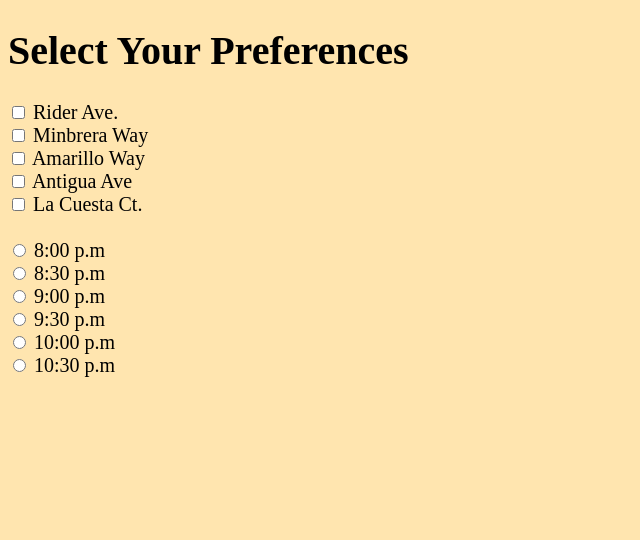
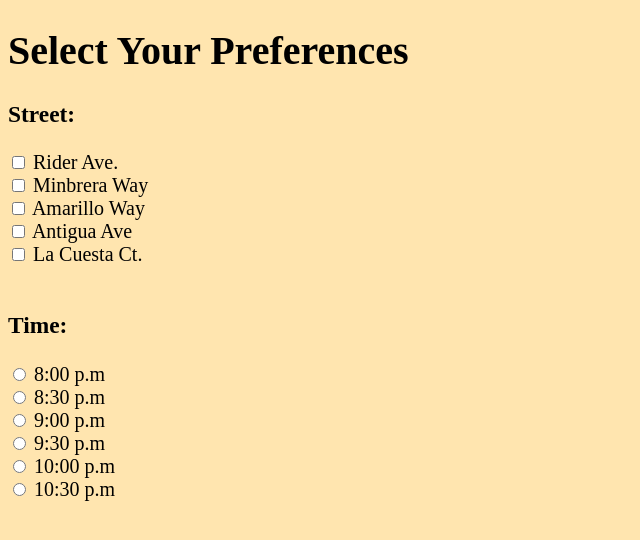
Before and after one commit to BlancaMarquez/CSSIx-Project, a Python web app: template templates/main-page.html in a window 1280 px wide. Shown: the top 540 px of the page, without its empty margins (0-640 px from the left). Run offline with Jinja, Linux system fonts and the light colour scheme; the template is opened without the code that fills it, so the values that code supplies are empty.

Commit message:
changes made to main pg

```diff
--- a/templates/main-page.html
+++ b/templates/main-page.html
@@ -7,6 +7,7 @@
   <body style="font-size: 20px;background-color: #ffe5af">
     <h1 style="">Select Your Preferences</h1>
     <form>
+      <h3>Street:</h3>
       <input type="checkbox" name="street" value="Rider Ave."> Rider Ave.<br>
       <input type="checkbox" name="street" value="Minbrera Way"> Minbrera Way<br>
       <input type="checkbox" name="street" value="Amarillo Way"> Amarillo Way<br>
@@ -14,7 +15,8 @@
       <input type="checkbox" name="street" value="La Cuesta Ct."> La Cuesta Ct.<br>
     </form>
 <br>
-    <form >
+    <form>
+      <h3>Time:</h3>
       <input type="radio" name="time" value="8:00" > 8:00 p.m<br>
       <input type="radio" name="time" value="8:30"> 8:30 p.m<br>
       <input type="radio" name="time" value="9:00"> 9:00 p.m<br>
```
